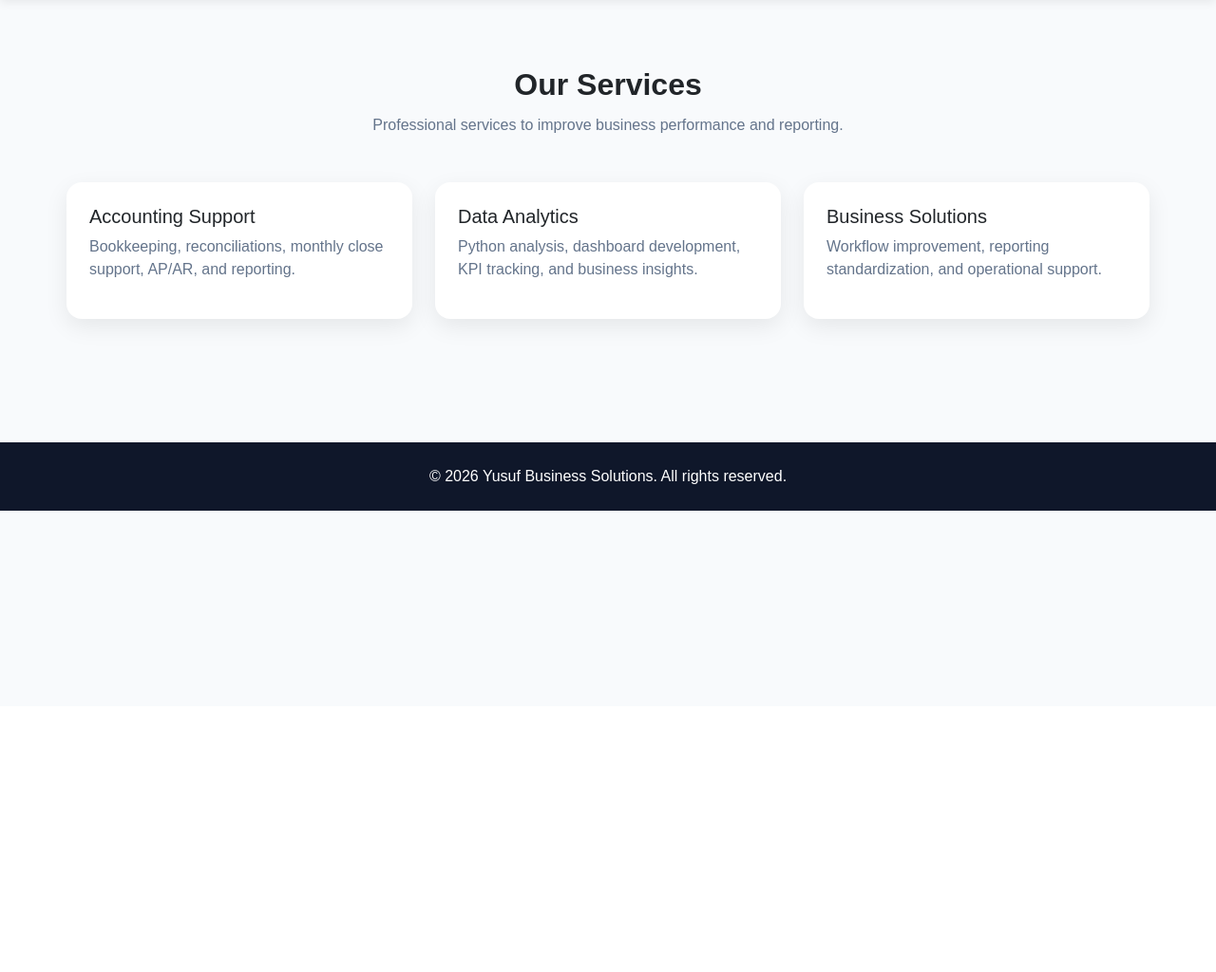
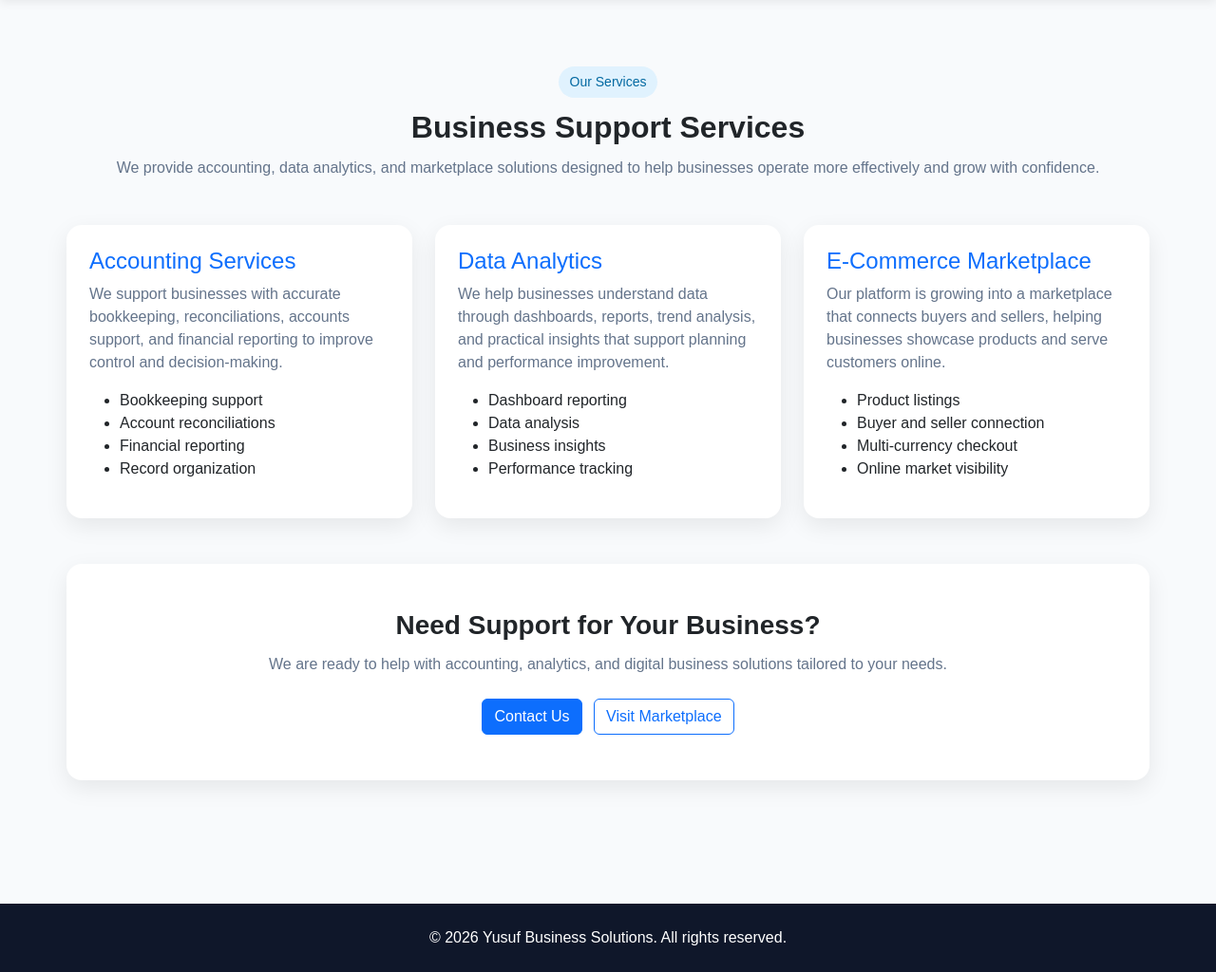
Before and after one commit to shaw545/django-business-website, a Django app: page /services/ in a window 1280 px wide. Shown: the part 56-1080 px from the top of the page at 95% size. Before the commit the page ends 594 px from the top, so only its background shows below. Run offline with Django 5.2, Linux system fonts and the light colour scheme.

Commit message:
Improve services page

```diff
--- a/website/templates/services.html
+++ b/website/templates/services.html
@@ -5,16 +5,27 @@
 {% block content %}
 <div class="container section-padding">
     <div class="text-center mb-5">
-        <h2 class="section-title">Our Services</h2>
-        <p class="muted-text">Professional services to improve business performance and reporting.</p>
+        <span class="portfolio-badge">Our Services</span>
+        <h2 class="section-title">Business Support Services</h2>
+        <p class="muted-text">
+            We provide accounting, data analytics, and marketplace solutions designed to help businesses operate more effectively and grow with confidence.
+        </p>
     </div>
 
     <div class="row g-4">
         <div class="col-md-4">
             <div class="card shadow-soft h-100">
                 <div class="card-body p-4">
-                    <h5>Accounting Support</h5>
-                    <p class="muted-text">Bookkeeping, reconciliations, monthly close support, AP/AR, and reporting.</p>
+                    <h4 class="text-primary">Accounting Services</h4>
+                    <p class="muted-text">
+                        We support businesses with accurate bookkeeping, reconciliations, accounts support, and financial reporting to improve control and decision-making.
+                    </p>
+                    <ul>
+                        <li>Bookkeeping support</li>
+                        <li>Account reconciliations</li>
+                        <li>Financial reporting</li>
+                        <li>Record organization</li>
+                    </ul>
                 </div>
             </div>
         </div>
@@ -22,8 +33,16 @@
         <div class="col-md-4">
             <div class="card shadow-soft h-100">
                 <div class="card-body p-4">
-                    <h5>Data Analytics</h5>
-                    <p class="muted-text">Python analysis, dashboard development, KPI tracking, and business insights.</p>
+                    <h4 class="text-primary">Data Analytics</h4>
+                    <p class="muted-text">
+                        We help businesses understand data through dashboards, reports, trend analysis, and practical insights that support planning and performance improvement.
+                    </p>
+                    <ul>
+                        <li>Dashboard reporting</li>
+                        <li>Data analysis</li>
+                        <li>Business insights</li>
+                        <li>Performance tracking</li>
+                    </ul>
                 </div>
             </div>
         </div>
@@ -31,9 +50,30 @@
         <div class="col-md-4">
             <div class="card shadow-soft h-100">
                 <div class="card-body p-4">
-                    <h5>Business Solutions</h5>
-                    <p class="muted-text">Workflow improvement, reporting standardization, and operational support.</p>
+                    <h4 class="text-primary">E-Commerce Marketplace</h4>
+                    <p class="muted-text">
+                        Our platform is growing into a marketplace that connects buyers and sellers, helping businesses showcase products and serve customers online.
+                    </p>
+                    <ul>
+                        <li>Product listings</li>
+                        <li>Buyer and seller connection</li>
+                        <li>Multi-currency checkout</li>
+                        <li>Online market visibility</li>
+                    </ul>
                 </div>
+            </div>
+        </div>
+    </div>
+
+    <div class="mt-5">
+        <div class="card shadow-soft">
+            <div class="card-body p-5 text-center">
+                <h3 class="section-title">Need Support for Your Business?</h3>
+                <p class="muted-text mb-4">
+                    We are ready to help with accounting, analytics, and digital business solutions tailored to your needs.
+                </p>
+                <a href="/contact/" class="btn btn-primary me-2">Contact Us</a>
+                <a href="/products/" class="btn btn-outline-primary">Visit Marketplace</a>
             </div>
         </div>
     </div>
```
